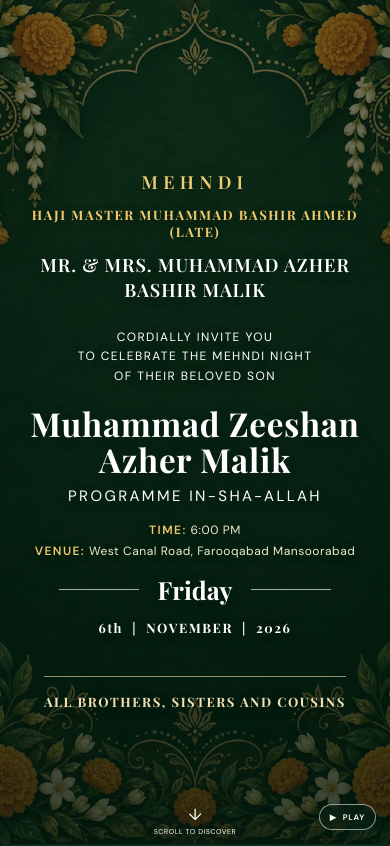
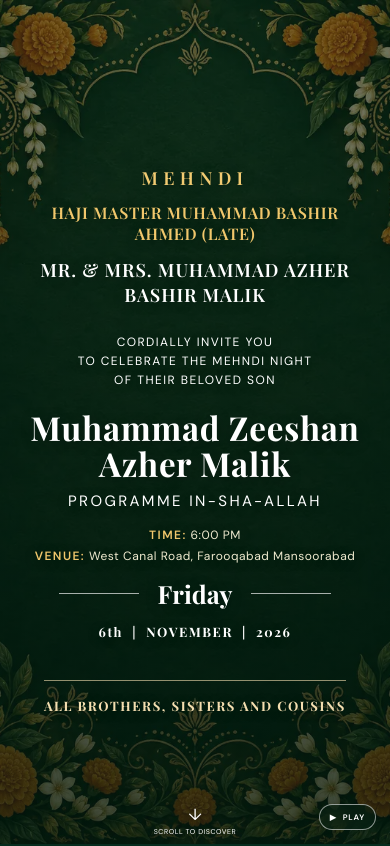
Before and after one commit to faizanatgit/Mehndi, a Next.js app: page / in a window 390 px wide. Shown: the top 846 px of the page. Built offline with nearby package versions, Linux system fonts and the light colour scheme; no server answers.

Commit message:
Size Done

```diff
--- a/app/globals.css
+++ b/app/globals.css
@@ -546,8 +546,8 @@ h2 {
   letter-spacing: .04em;
 }
 @media (max-width: 650px) {
-  .hero-late { margin: -8px 0 12px !important; font-size: 14px; }
+  .hero-late { margin: -8px 0 12px !important; font-size: 16px; }
   .hero-host { font-size: clamp(16px, 4.7vw, 20px); letter-spacing: .05em; }
 }
 /* Bold memorial line */
-.hero-late { font-style: normal; font-weight: 900; }
+.hero-late { font-style: normal; font-weight: 600; }
--- a/app/page.tsx
+++ b/app/page.tsx
@@ -35,7 +35,7 @@ export default function Home() {
     <section id="home" className="hero">
       {videoAvailable && (<video className="hero-video" autoPlay loop muted playsInline poster="/mehndi-botanical-backdrop.webp"><source src="/" type="video/mp4" /></video>)}
       <div className="hero-overlay" /><div className="hero-content">
-        <p className="hero-event">Mehndi</p><p className="hero-late">HAJI MASTER MUHAMMAD BASHIR AHMED (LATE)</p><p className="hero-host">MR. &amp; MRS. MUHAMMAD AZHER BASHIR MALIK</p><p className="hero-copy">CORDIALLY INVITE YOU<br />TO CELEBRATE THE MEHNDI NIGHT<br />OF THEIR BELOVED SON</p>
+        <p className="hero-event">Mehndi</p><h2 className="hero-late">HAJI MASTER MUHAMMAD BASHIR AHMED (LATE)</h2><p className="hero-host">MR. &amp; MRS. MUHAMMAD AZHER BASHIR MALIK</p><p className="hero-copy">CORDIALLY INVITE YOU<br />TO CELEBRATE THE MEHNDI NIGHT<br />OF THEIR BELOVED SON</p>
         <h1>Muhammad Zeeshan Azher Malik</h1><p className="program">Programme In-sha-Allah</p><div className="hero-event-details"><p><strong>TIME:</strong> 6:00 PM</p><p><strong>VENUE:</strong> West Canal Road, Farooqabad Mansoorabad</p></div><div className="hero-date"><span /><b>Friday</b><span /></div><p>6th &nbsp;|&nbsp; NOVEMBER &nbsp;|&nbsp; 2026</p><p className="hero-family">ALL BROTHERS, SISTERS AND COUSINS</p>
       </div><a className="scroll-cue" href="#countdown">&darr;<small>Scroll to discover</small></a>
       <audio ref={audio} autoPlay loop preload="auto" src="/Asma-ul-Husna.mp3" onEnded={() => setPlaying(false)} />
```
